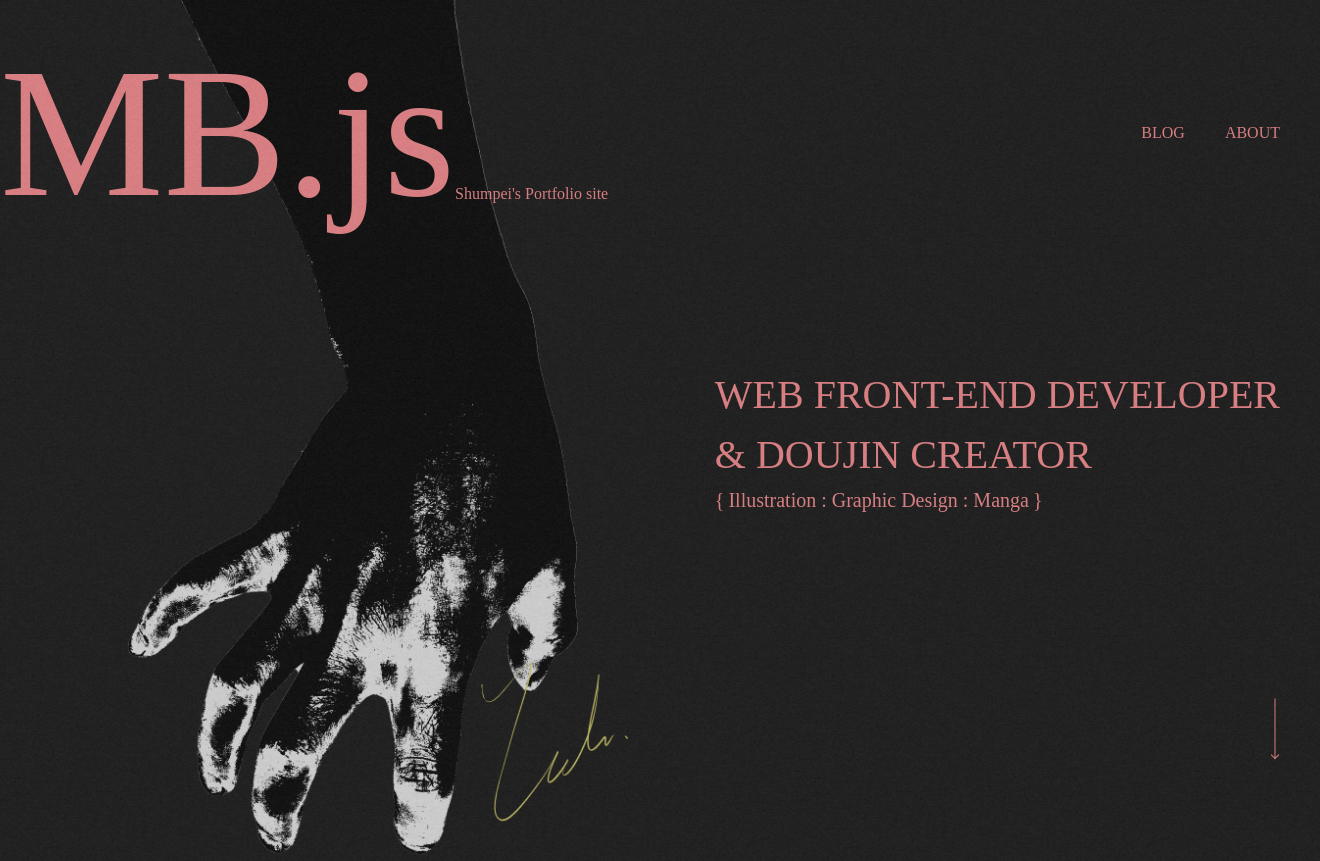
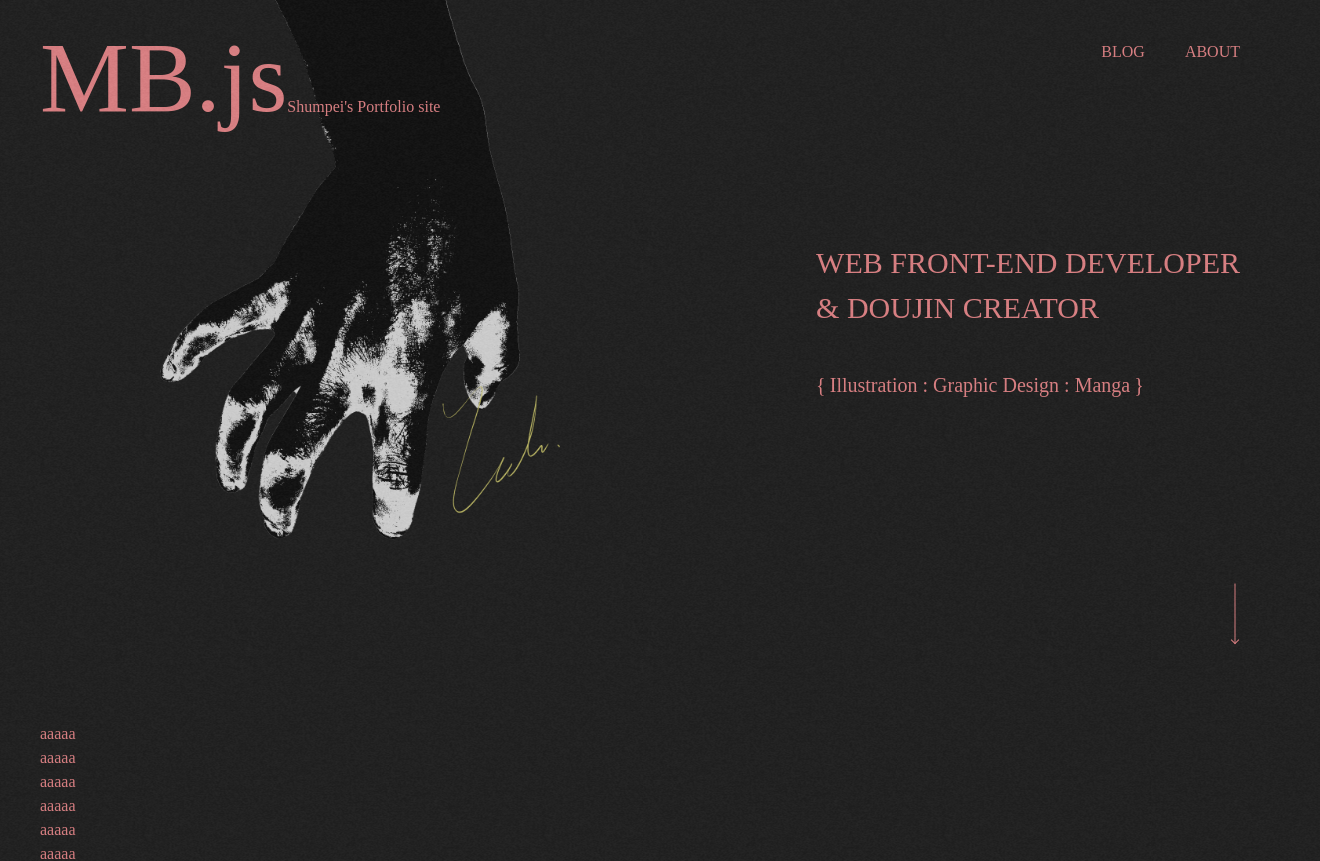
Before and after one commit to Shumpei0111/MBJS-2023, a Next.js app: page / in a window 1280 px wide. Shown: the top 861 px of the page, 1320 px wide, since content can reach past the window. Built offline with nearby package versions, Linux system fonts and the light colour scheme; a web font is replaced by a local one.

Commit message:
feat: FVの位置調整

```diff
--- a/src/components/TheHeader/index.tsx
+++ b/src/components/TheHeader/index.tsx
@@ -18,10 +18,10 @@
         !isShowInner ? 'blur-md' : 'blur-none',
       ])}
     >
-      <div className="container mx-auto mt-16 flex flex-row items-center">
+      <div className="container mx-auto mt-10 flex flex-row items-start">
         <Link href="/">
           <hgroup className="flex flex-row items-end">
-            <h1 className={classNames(['text-184 leading-[0.75]'])}>MB.js</h1>
+            <h1 className={classNames(['text-100 leading-[0.75]'])}>MB.js</h1>
             <span className=" leading-4">Shumpei's Portfolio site</span>
           </hgroup>
         </Link>
--- a/src/layout/home/MainVisual/index.tsx
+++ b/src/layout/home/MainVisual/index.tsx
@@ -25,7 +25,7 @@
     <section
       data-section="MainVisual"
       className="relative"
-      style={{ height: innerRef.current?.clientHeight }}
+      style={{ height: innerRef.current?.clientHeight ?? 0 + 1000 }}
     >
       <Count isShowInner={isShowInner} handleShowInner={handleShowInner} />
       <div className="relative container mx-auto">
@@ -37,8 +37,11 @@
               : 'opacity-0 -top-[600px] blur-md',
           ])}
         >
-          <div className="absolute left-[10%]" ref={innerRef}>
-            <div className="w-500">
+          <div
+            className="absolute translate-y-[-20%] left-[10%]"
+            ref={innerRef}
+          >
+            <div className="w-400">
               <img
                 src={'/images/arm_and_sign.png'}
                 alt=""
@@ -49,18 +52,18 @@
         </div>
         <div
           className={classNames([
-            'absolute right-0 top-[45.6vh] duration-[2800ms]',
+            'absolute right-0 top-[30vh] duration-[2800ms]',
             isShowInner
               ? 'opacity-100 top-0 blur-none'
               : 'opacity-0 -top-[600px] blur-md',
           ])}
         >
           <hgroup>
-            <h2 className="uppercase text-40">
+            <h2 className="uppercase text-30">
               Web front-end developer
               <br />& Doujin creator
             </h2>
-            <p className="text-20 before:content-['{'] before:pr-1 after:content-['}'] after:pl-1">
+            <p className="text-20 before:content-['{'] before:pr-1 after:content-['}'] after:pl-1 mt-10 ">
               Illustration : Graphic Design : Manga
             </p>
           </hgroup>
--- a/tailwind.config.ts
+++ b/tailwind.config.ts
@@ -45,8 +45,9 @@
       },
       container: {
         screens: {
-          // 1280pxまでしか広がらないように
-          '2xl': '1280px',
+          // 1200pxまでしか広がらないように
+          '2xl': '1200px',
+          xl: '980px',
         },
       },
     },
```
